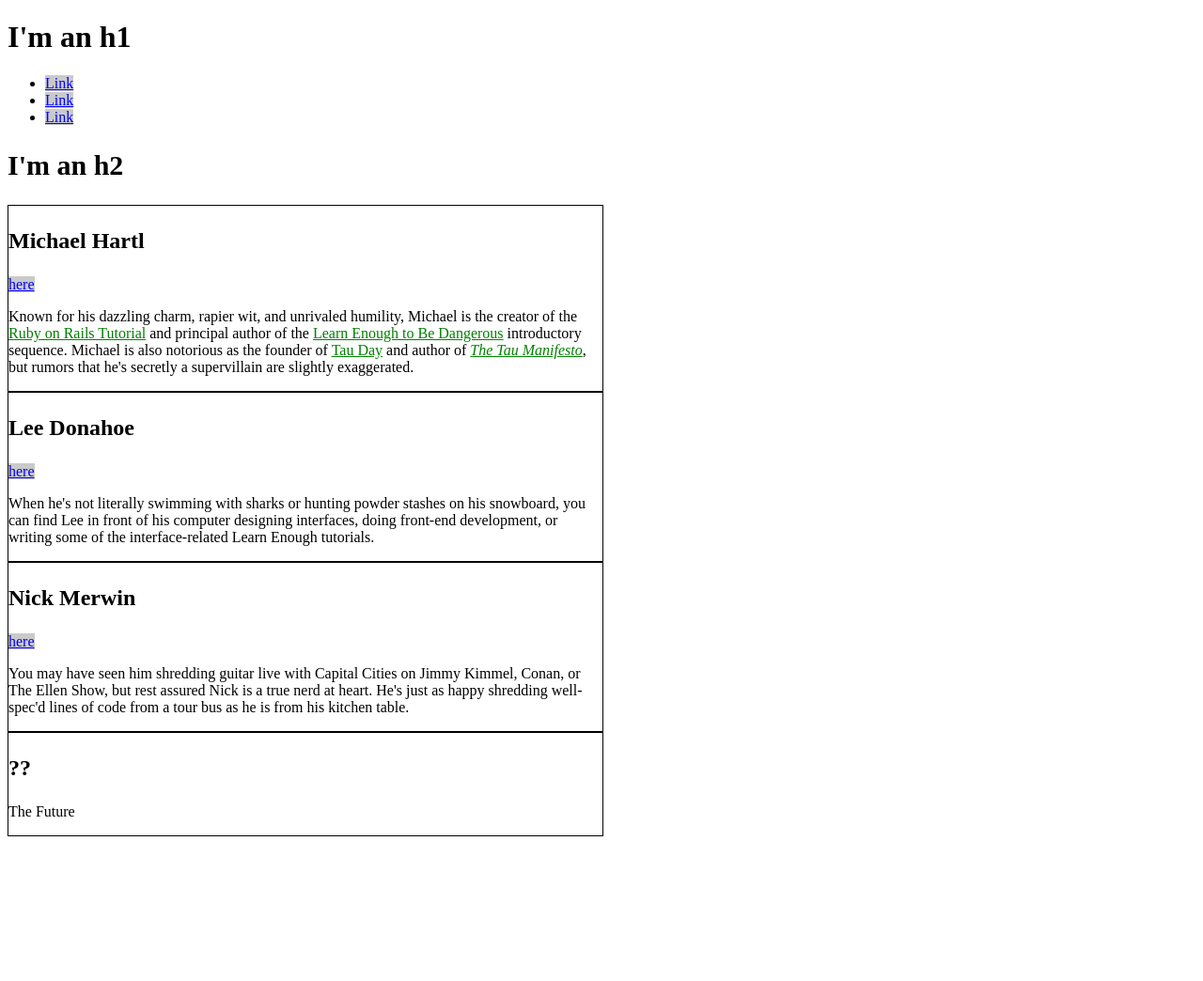
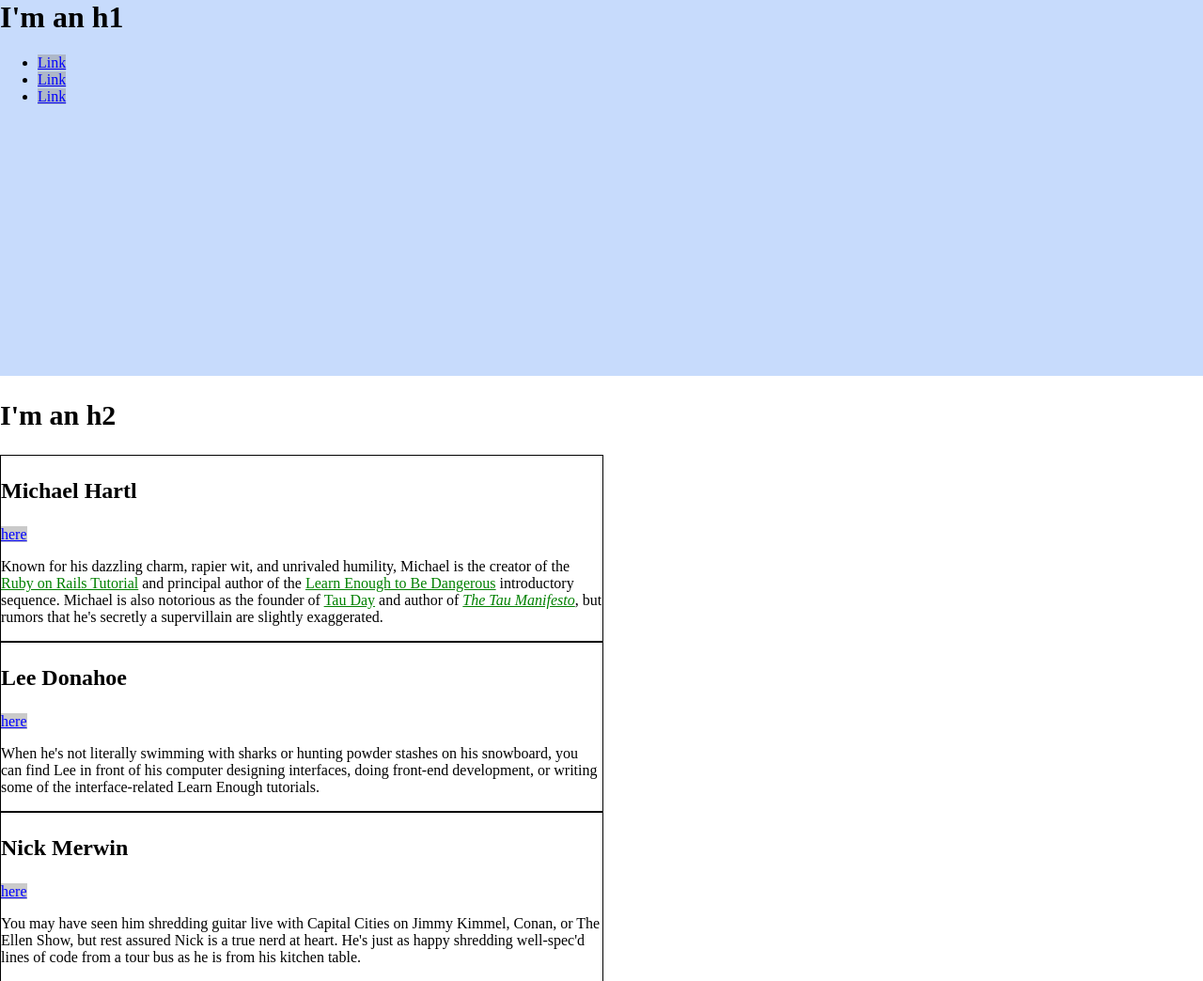
Before and after one commit to esquinas/le_sample_css, a plain HTML site: page index.html in a window 1280 px wide. Shown: the top 1044 px of the page at 94% size. Before the commit the page ends 890 px from the top, so only its background shows below. Drawn offline with Linux system fonts and the light colour scheme.

Commit message:
Reset the default margin and padding (listing 51)

```diff
--- a/index.html
+++ b/index.html
@@ -11,8 +11,21 @@
       a {
         color: #f00;
       }
+      html, body {
+        margin: 0;
+        padding: 0;
+      }
+      h1 {
+        margin-top: 0;
+      }
       h2 {
         font-size: 30px;
+      }
+
+      /* HERO STYLES */
+      .full-hero {
+        background-color: #c7dbfc;
+        height: 50vh;
       }
 
       /* SOCIAL STYLES */
```
